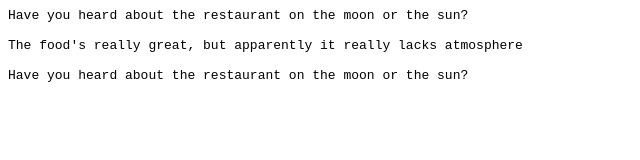
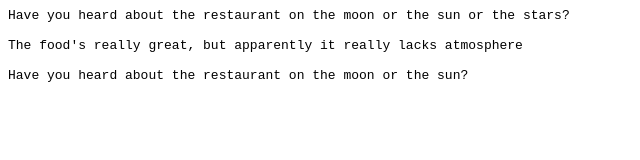
Before and after one commit to Fetr0w/watsoncome.click, a plain HTML site: page index.html in a window 1280 px wide. Shown: the full height of the page, 0-640 px from the left. Drawn offline with Linux system fonts and the light colour scheme.

Commit message:
practice

```diff
--- a/index.html
+++ b/index.html
@@ -9,7 +9,7 @@
   </style>
 </head>
 <body>
-  <span>Have you heard about the restaurant on the moon or the sun?</span>
+  <span>Have you heard about the restaurant on the moon or the sun or the stars?</span>
 <br>
 <br>
   <span style={color:red}>The food's really great, but apparently it really lacks atmosphere</span>
```
